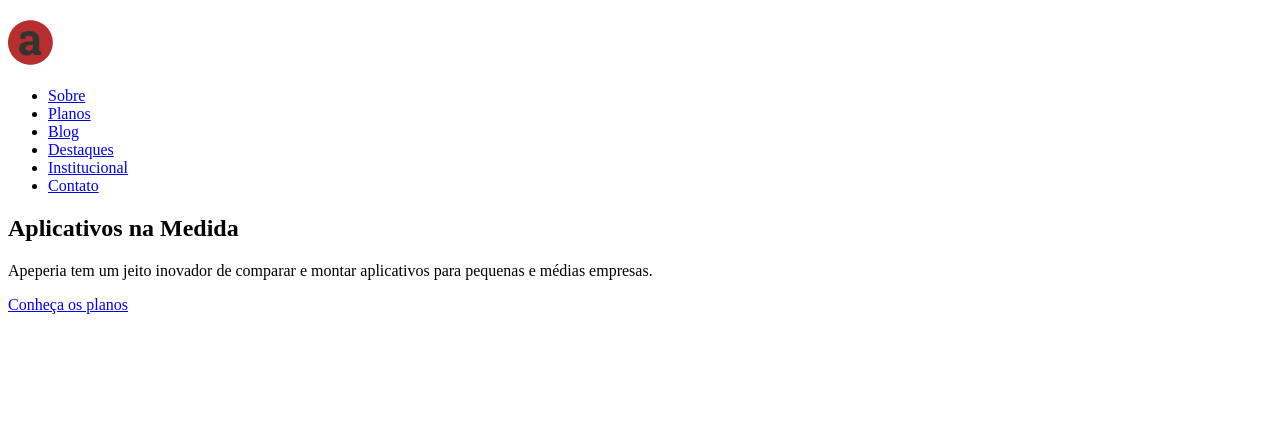
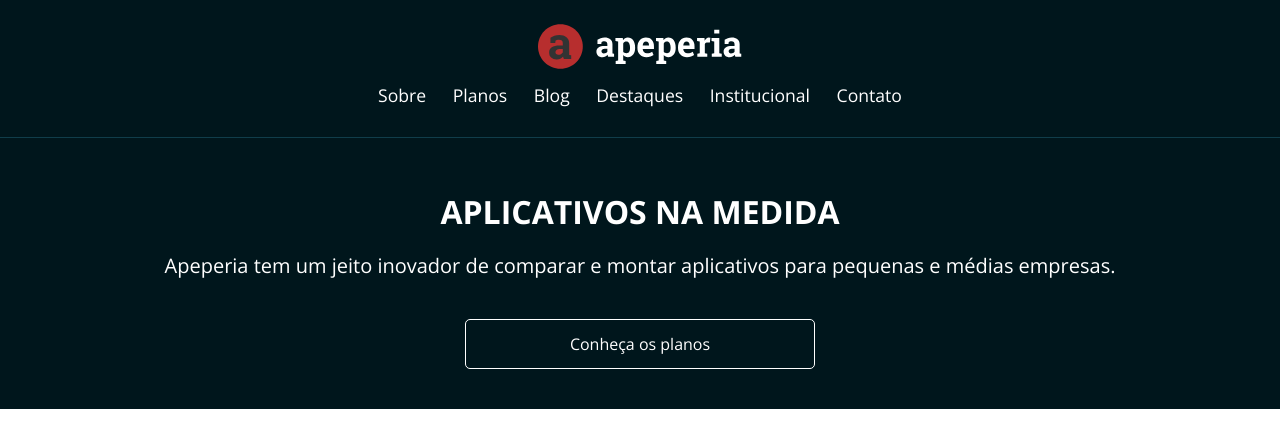
Before and after one commit to janairacs/Alura-Layouts-Responsivos, a plain HTML site: page index.html in a window 1280 px wide. Drawn offline with nearby package versions, Linux system fonts and the light colour scheme; files whose address does not match are found by name.

Commit message:
Html Css e layout

```diff
--- /dev/null
+++ b/css/base.css
@@ -0,0 +1,40 @@
+:root{
+    --branco: #FFF;
+    --azul-claro: #DFE3E5;
+    --vermelho-forte: #B72E2E;
+    --cinza-escuro: #4F4C4C;
+    --cinza-claro: #F7F4F4;
+    --cinza-medio: #D9D9D9;
+
+    --fonte-link: #0084FF;
+    --fonte-cinza: #666;
+    --borda-cabecalho-mobile: #103D4A;
+    --bg-rodape: #333;
+    --bg-chamada-mobile: #00161C;
+
+    --planos-cartao-start: #56CCF2;
+    --planos-cartao-ultra: #B04CD9;
+    --planos-cartao-mega: #E33B3B;
+
+    --montserrat:'Montserrat', sans-serif;
+}
+
+body {
+    font-family: 'Open Sans',sans-serif;
+}
+
+.container{
+    padding-right: 6%;
+    padding-left: 6%;
+}
+
+.botao{
+    text-align: center;
+    display: block;
+    width: 100%;
+    max-width:350px;
+    box-sizing:border-box;
+    padding: 1rem 2rem;
+    border: 1px solid var(--branco);
+    border-radius: 5px;
+}
--- a/css/cabecalho.css
+++ b/css/cabecalho.css
@@ -1,5 +1,5 @@
 .cabecalho {
-    color: #FFF;
+    color: var(--branco);
 
     width: 100%;
 
@@ -12,7 +12,7 @@
     padding-top: .75rem;
     padding-bottom: .75rem;
 
-    border-bottom: 1px solid #103D4A;
+    border-bottom: 1px solid var(--borda-cabecalho-mobile);
 
     position: absolute;
 }
--- a/css/chamada.css
+++ b/css/chamada.css
@@ -3,17 +3,17 @@
     flex-direction: column;
     align-items: center;
 
-    color: #FFF;
+    color: var(--branco);
     text-align: center;
 
-    background-color: #00161C;
+    background-color: var(--bg-chamada-mobile);
 
     padding-top: 12.25rem;
     padding-bottom: 2.5rem;
 }
 
 .chamada__titulo {
-    font-family: 'Montserrat', serif;
+    font-family: var (--montserrat);
     font-size: 2rem;
     font-weight: 700;
     text-transform: uppercase;
--- a/index.html
+++ b/index.html
@@ -1,29 +1,39 @@
 <!DOCTYPE html>
 <head>
     <meta charset="UTF-8">
+    <meta name = "viewport" content="width=device-width initial-scale=1.0">
     <title>Home | Apeperia</title>
+    <link rel="preconnect" href="https://fonts.googleapis.com">
+<link rel="preconnect" href="https://fonts.gstatic.com" crossorigin>
+<link href="https://fonts.googleapis.com/css2?family=Montserrat:wght@300;400;700&family=Open+Sans:wght@300;400;700&display=swap" rel="stylesheet">
+<link href="./css/reset.css" rel="stylesheet">
+<link href="./css/base.css" rel="stylesheet">
+<link href="./css/cabecalho.css" rel="stylesheet">
+<link href="./css/chamada.css" rel="stylesheet">
+
 </head>
 <body>
-    <header>
-        <img src="C:\Users\janairacs\Desktop\alura acelera dev\LAYOUTS REPONSIVOS\Site Layouts Responivos\img\logo-apeperia.svg" alt="Logo da Apeperia">
-        <nav>
+    <header class="cabecalho conteiner">
+        <img src="./img/logo-apeperia.svg" alt="Logo da Apeperia"
+        class="cabecalho__logo">
+        <nav class="cabecalho__navegacao">
             <ul>
-                <li><a href="#">Sobre</a></li>
-                <li><a href="#">Planos</a></li>
-                <li><a href="#">Blog</a></li>
-                <li><a href="#">Destaques</a></li>
-                <li><a href="#">Institucional</a></li>
-                <li><a href="#">Contato</a></li>
+                <li class="cabecalho__link"><a href="#">Sobre</a></li>
+                <li class="cabecalho__link"><a href="#">Planos</a></li>
+                <li class="cabecalho__link"><a href="#">Blog</a></li>
+                <li class="cabecalho__link"><a href="#">Destaques</a></li>
+                <li class="cabecalho__link"><a href="#">Institucional</a></li>
+                <li class="cabecalho__link"><a href="#">Contato</a></li>
             </ul>
         </nav>
     </header>
     <main>
-        <section>
-            <h1>Aplicativos na Medida</h1>
-            <p>
+        <section class="chamada conteiner">
+            <h1 class="chamada__titulo">Aplicativos na Medida</h1>
+            <p class="chamada__texto">
                 Apeperia tem um jeito inovador de comparar e montar aplicativos para pequenas e médias empresas.
             </p>
-            <a href="#">Conheça os planos</a>
+            <a href="#" class="chamada__botao botao">Conheça os planos</a>
         </section>
     </main>
 
```
